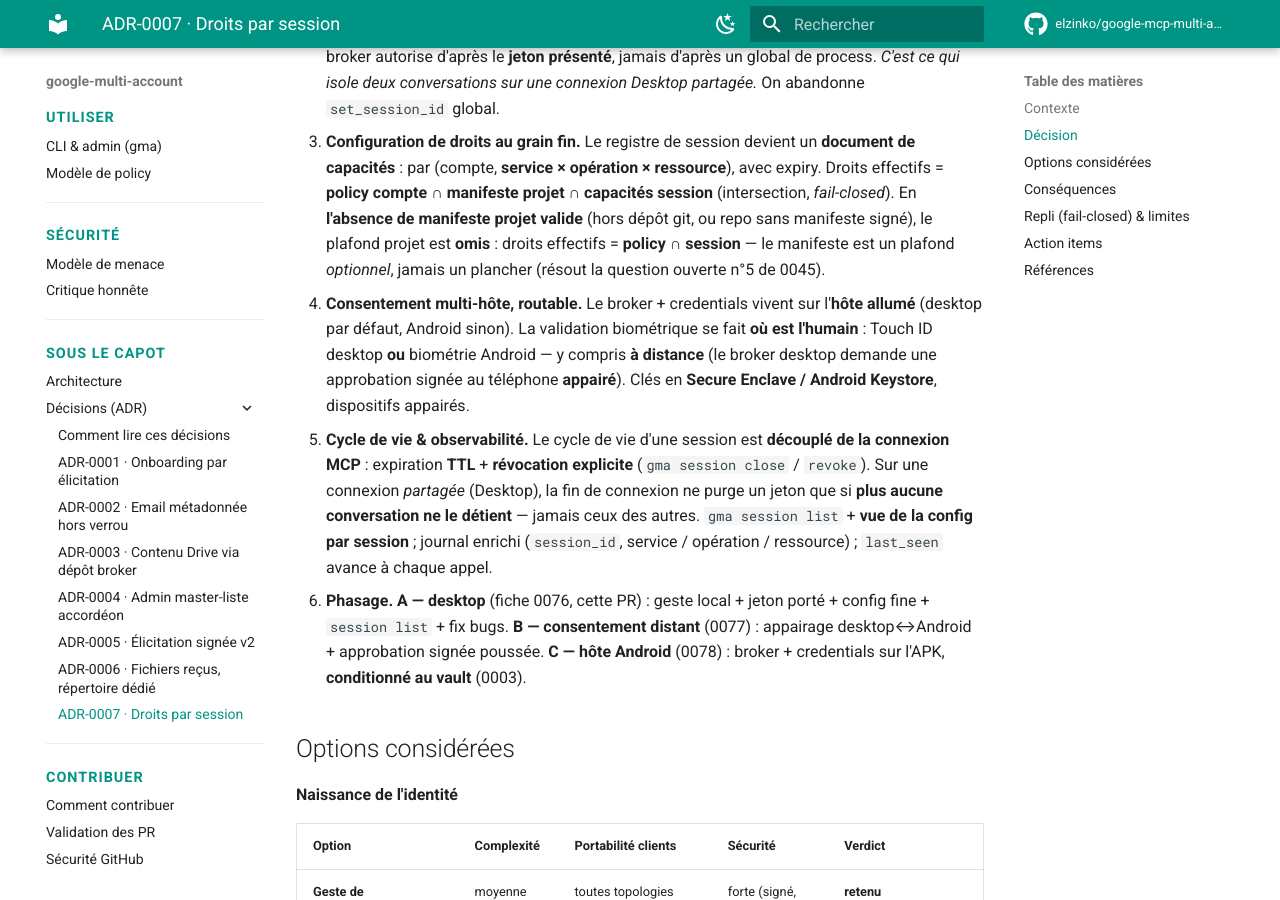
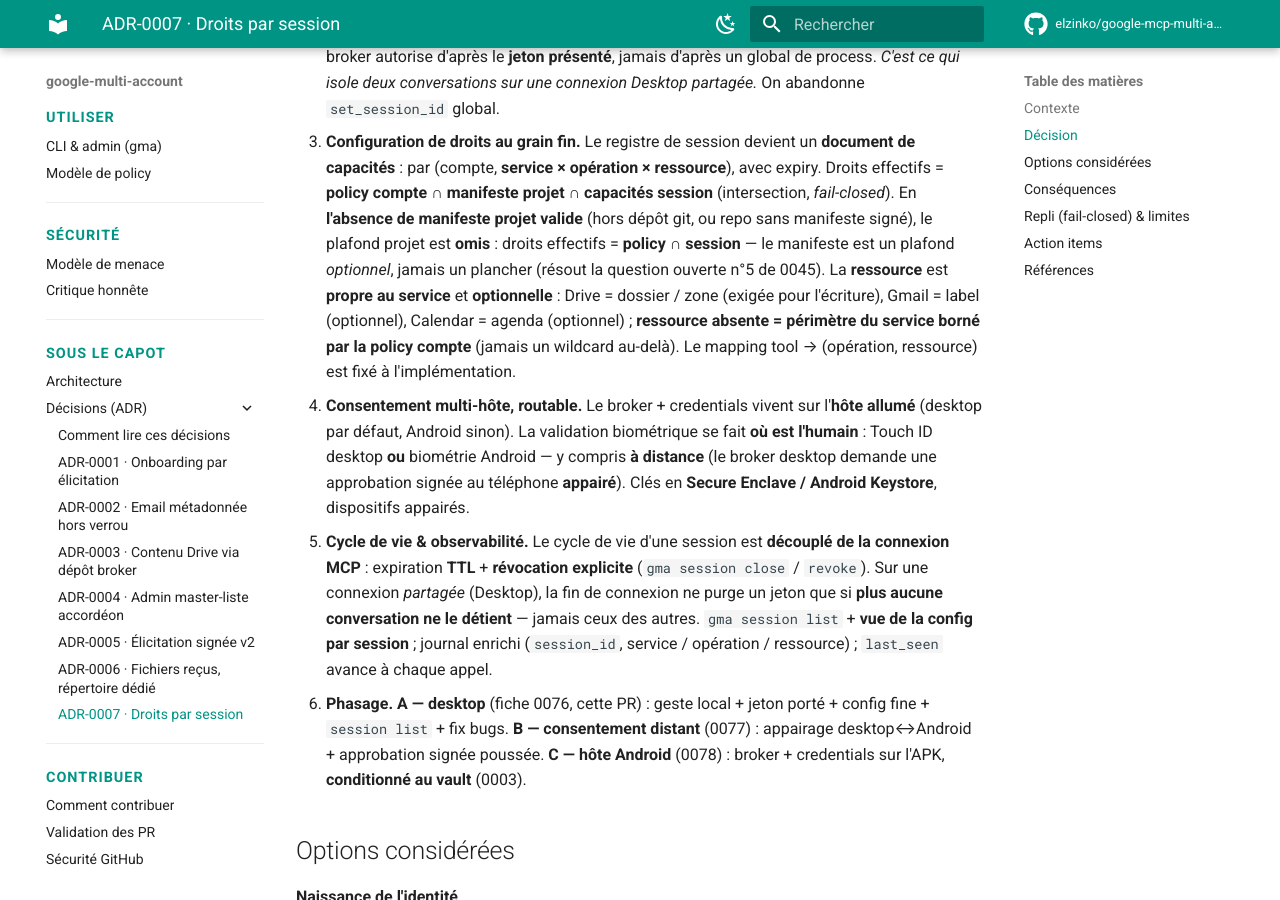
Before and after one commit to elzinko/google-mcp-multi-account, an MkDocs documentation site: the page built from docs/adr/ADR-0007-droits-par-session.md, in a window 1280 px wide and 900 px high, scrolled down 1613 px. Built offline with MkDocs 1.6.1 and Material for MkDocs 9.7.7, drawn with Linux system fonts in a browser that asks for light colours; comment, search, counter and statistics services are not loaded; some of the changed text lies outside the part shown.

Commit message:
docs(0076): bootstrap sans jeton, ressource par service, supersedance globale 0045 (revue Codex ⑪⑫⑬)
- ⑪ Bootstrap : un appel sans jeton ne peut que déclencher l'élicitation
  signée de création (aucun accès données) ; jeton délivré après succès.
- ⑫ Ressource propre au service et optionnelle (Drive=dossier/zone,
  Gmail=label, Calendar=agenda) ; absente = périmètre service borné par la
  policy, jamais au-delà. Repli ajusté (refus sur service/opération, pas
  ressource).
- ⑬ Bannière globale en tête de 0045 : supersede tout le texte liant
  identité/cycle de vie à la connexion MCP (§2.6, §5.2, table cycle de vie,
  TGT-0x, §7, §10).

Co-Authored-By: Claude Opus 4.8 <noreply@anthropic.com>

```diff
--- a/docs/adr/ADR-0007-droits-par-session.md
+++ b/docs/adr/ADR-0007-droits-par-session.md
@@ -25,7 +25,7 @@ Forces en présence :
 
 1. **Identité par consentement, pas par connexion.** Une session naît d'un **geste humain** (« ouvrir l'accès pour ce chat ») qui émet un **jeton de session signé** (réutilise ADR-0005). **La création de session emprunte toujours le chemin d'élicitation signée, indépendamment du flag `.strong-auth` global** — pas de session sans geste signé (enrôlement requis). **Chaque capacité (unlock, grant fin) — à la création comme à l'élargissement — est portée par un consentement signé liant le scope exact (compte / service / opération / ressource) ; aucun élargissement non signé.** Les **sous-sessions déléguées** (`parent_session_id`) héritent d'un sous-ensemble **déjà signé** du parent — sans nouvelle signature — et **ne peuvent pas élargir** (pas d'`access_request` enfant ; révocation en cascade), conformément à la fiche 0045. Le jeton n'est plus dérivé de l'`initialize`.
 2. **Jeton porté dans chaque appel.** Les tools MCP acceptent un paramètre de session ; le broker autorise d'après le **jeton présenté**, jamais d'après un global de process. *C'est ce qui isole deux conversations sur une connexion Desktop partagée.* On abandonne `set_session_id` global.
-3. **Configuration de droits au grain fin.** Le registre de session devient un **document de capacités** : par (compte, **service × opération × ressource**), avec expiry. Droits effectifs = **policy compte ∩ manifeste projet ∩ capacités session** (intersection, *fail-closed*). En **l'absence de manifeste projet valide** (hors dépôt git, ou repo sans manifeste signé), le plafond projet est **omis** : droits effectifs = **policy ∩ session** — le manifeste est un plafond *optionnel*, jamais un plancher (résout la question ouverte n°5 de 0045).
+3. **Configuration de droits au grain fin.** Le registre de session devient un **document de capacités** : par (compte, **service × opération × ressource**), avec expiry. Droits effectifs = **policy compte ∩ manifeste projet ∩ capacités session** (intersection, *fail-closed*). En **l'absence de manifeste projet valide** (hors dépôt git, ou repo sans manifeste signé), le plafond projet est **omis** : droits effectifs = **policy ∩ session** — le manifeste est un plafond *optionnel*, jamais un plancher (résout la question ouverte n°5 de 0045). La **ressource** est **propre au service** et **optionnelle** : Drive = dossier / zone (exigée pour l'écriture), Gmail = label (optionnel), Calendar = agenda (optionnel) ; **ressource absente = périmètre du service borné par la policy compte** (jamais un wildcard au-delà). Le mapping tool → (opération, ressource) est fixé à l'implémentation.
 4. **Consentement multi-hôte, routable.** Le broker + credentials vivent sur l'**hôte allumé** (desktop par défaut, Android sinon). La validation biométrique se fait **où est l'humain** : Touch ID desktop **ou** biométrie Android — y compris **à distance** (le broker desktop demande une approbation signée au téléphone **appairé**). Clés en **Secure Enclave / Android Keystore**, dispositifs appairés.
 5. **Cycle de vie & observabilité.** Le cycle de vie d'une session est **découplé de la connexion MCP** : expiration **TTL** + **révocation explicite** (`gma session close` / `revoke`). Sur une connexion *partagée* (Desktop), la fin de connexion ne purge un jeton que si **plus aucune conversation ne le détient** — jamais ceux des autres. `gma session list` + **vue de la config par session** ; journal enrichi (`session_id`, service / opération / ressource) ; `last_seen` avance à chaque appel.
 6. **Phasage.** **A — desktop** (fiche 0076, cette PR) : geste local + jeton porté + config fine + `session list` + fix bugs. **B — consentement distant** (0077) : appairage desktop↔Android + approbation signée poussée. **C — hôte Android** (0078) : broker + credentials sur l'APK, **conditionné au vault** (0003).
@@ -59,8 +59,9 @@ Forces en présence :
 - Jeton absent / invalide / expiré → **refus** (jamais d'accès par défaut).
 - **Création de session sans enrôlement** de la clé d'élicitation, ou **biométrie indisponible** → **refus** (`gma elicitation enroll`) — *pas de session sans geste signé*, indépendamment du flag `.strong-auth`.
 - **Fin de connexion MCP** : ne purge **pas** les jetons encore détenus par d'autres conversations de la même connexion (cf. Décision 5).
-- Service / opération / ressource non déclarés dans la config de session → **refus** (default-deny, intersection).
+- **Service ou opération** non déclarés dans la config de session → **refus** (default-deny). **Ressource** absente = périmètre du service **borné par la policy compte** (cf. Décision 3), jamais au-delà.
 - **Élargissement de scope sans consentement signé** → **refus** : le broker n'accorde une capacité que si elle est couverte par un **payload signé** (compte / service / opération / ressource), indépendamment de `.strong-auth`. Le modèle ne peut pas s'auto-élargir jusqu'aux plafonds compte / projet.
+- **Bootstrap sans jeton** : un appel **sans jeton** n'ouvre **aucune donnée** ; il ne peut que déclencher l'**élicitation signée de création** de session, qui délivre le jeton **après succès** (`gma session open` / `access_request`).
 - Consentement distant (phase B) : refus si non appairé, signature non vérifiée, ou requête non liée à l'action exacte (nonce + expiry + device pinning).
 - Limite de menace **inchangée** : sans vault (0003), un agent avec shell peut contourner (édition `.sessions/`, `gws` nu). La couche session **durcit le modèle coopératif**, elle ne le rend pas cryptographiquement étanche.
 
```
Also changed, not shown: features/0045-capacites-projet-signees.md (+2 -0 lines), features/0076-droits-par-session-phase-a.md (+7 -1 lines).
